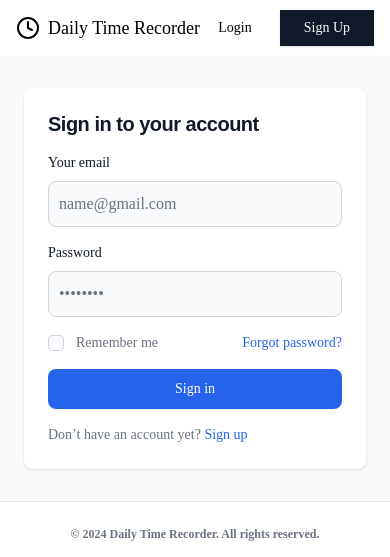
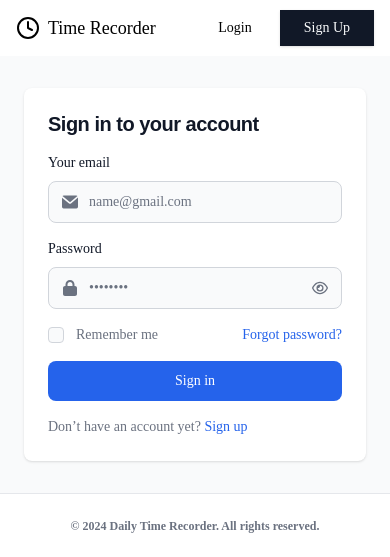
Before and after one commit to syjem/daily-time-recorder-system, a Flask app: page /sign-in in a window 390 px wide. Shown: the top 557 px of the page. Run offline with Flask 3, Linux system fonts and the light colour scheme; some libraries are stand-ins or nearby versions.

Commit message:
update 6-22-24

```diff
--- a/src/app.py
+++ b/src/app.py
@@ -168,7 +168,7 @@ def sign_in():
             return redirect(url_for('dashboard'))
 
         else:
-            flash('Invalid email or password.', 'red')
+            flash('Invalid credentials.', 'red')
             return redirect(url_for('sign_in'))
 
     return render_template("login.html")
--- a/src/static/dist/css/index.css
+++ b/src/static/dist/css/index.css
@@ -1063,6 +1063,14 @@ input:checked + .toggle-bg {
   border-width: 0;
 }
 
+.pointer-events-none {
+  pointer-events: none;
+}
+
+.pointer-events-auto {
+  pointer-events: auto;
+}
+
 .visible {
   visibility: visible;
 }
@@ -1099,6 +1107,11 @@ input:checked + .toggle-bg {
   inset: 0px;
 }
 
+.inset-y-0 {
+  top: 0px;
+  bottom: 0px;
+}
+
 .bottom-0 {
   bottom: 0px;
 }
@@ -1131,6 +1144,10 @@ input:checked + .toggle-bg {
   right: 1.25rem;
 }
 
+.start-0 {
+  inset-inline-start: 0px;
+}
+
 .top-0 {
   top: 0px;
 }
@@ -1145,6 +1162,10 @@ input:checked + .toggle-bg {
 
 .top-5 {
   top: 1.25rem;
+}
+
+.end-0 {
+  inset-inline-end: 0px;
 }
 
 .z-10 {
@@ -1386,6 +1407,10 @@ input:checked + .toggle-bg {
 
 .w-full {
   width: 100%;
+}
+
+.w-9 {
+  width: 2.25rem;
 }
 
 .min-w-\[4rem\] {
@@ -1912,8 +1937,28 @@ input:checked + .toggle-bg {
   padding-left: 1.5rem;
 }
 
+.ps-10 {
+  padding-inline-start: 2.5rem;
+}
+
+.ps-3 {
+  padding-inline-start: 0.75rem;
+}
+
+.ps-3\.5 {
+  padding-inline-start: 0.875rem;
+}
+
 .pt-2 {
   padding-top: 0.5rem;
+}
+
+.pe-3 {
+  padding-inline-end: 0.75rem;
+}
+
+.pe-3\.5 {
+  padding-inline-end: 0.875rem;
 }
 
 .text-left {
--- /dev/null
+++ b/src/static/js/login.js
@@ -0,0 +1,23 @@
+const togglePassword = document.querySelector('#togglePassword');
+const password = document.querySelector('#password');
+const eyeIcon = document.querySelector('#eyeIcon');
+
+togglePassword.addEventListener('click', function () {
+  // Toggle the type attribute
+  const type =
+    password.getAttribute('type') === 'password' ? 'text' : 'password';
+  password.setAttribute('type', type);
+
+  // Toggle the eye icon
+  if (type === 'password') {
+    eyeIcon.setAttribute(
+      'd',
+      'M288 80c-65.2 0-118.8 29.6-159.9 67.7C89.6 183.5 63 226 49.4 256c13.6 30 40.2 72.5 78.6 108.3C169.2 402.4 222.8 432 288 432s118.8-29.6 159.9-67.7C486.4 328.5 513 286 526.6 256c-13.6-30-40.2-72.5-78.6-108.3C406.8 109.6 353.2 80 288 80zM95.4 112.6C142.5 68.8 207.2 32 288 32s145.5 36.8 192.6 80.6c46.8 43.5 78.1 95.4 93 131.1c3.3 7.9 3.3 16.7 0 24.6c-14.9 35.7-46.2 87.7-93 131.1C433.5 443.2 368.8 480 288 480s-145.5-36.8-192.6-80.6C48.6 356 17.3 304 2.5 268.3c-3.3-7.9-3.3-16.7 0-24.6C17.3 208 48.6 156 95.4 112.6zM288 336c44.2 0 80-35.8 80-80s-35.8-80-80-80c-.7 0-1.3 0-2 0c1.3 5.1 2 10.5 2 16c0 35.3-28.7 64-64 64c-5.5 0-10.9-.7-16-2c0 .7 0 1.3 0 2c0 44.2 35.8 80 80 80zm0-208a128 128 0 1 1 0 256 128 128 0 1 1 0-256z'
+    );
+  } else {
+    eyeIcon.setAttribute(
+      'd',
+      'M38.8 5.1C28.4-3.1 13.3-1.2 5.1 9.2S-1.2 34.7 9.2 42.9l592 464c10.4 8.2 25.5 6.3 33.7-4.1s6.3-25.5-4.1-33.7L525.6 386.7c39.6-40.6 66.4-86.1 79.9-118.4c3.3-7.9 3.3-16.7 0-24.6c-14.9-35.7-46.2-87.7-93-131.1C465.5 68.8 400.8 32 320 32c-68.2 0-125 26.3-169.3 60.8L38.8 5.1zm151 118.3C226 97.7 269.5 80 320 80c65.2 0 118.8 29.6 159.9 67.7C518.4 183.5 545 226 558.6 256c-12.6 28-36.6 66.8-70.9 100.9l-53.8-42.2c9.1-17.6 14.2-37.5 14.2-58.7c0-70.7-57.3-128-128-128c-32.2 0-61.7 11.9-84.2 31.5l-46.1-36.1zM394.9 284.2l-81.5-63.9c4.2-8.5 6.6-18.2 6.6-28.3c0-5.5-.7-10.9-2-16c.7 0 1.3 0 2 0c44.2 0 80 35.8 80 80c0 9.9-1.8 19.4-5.1 28.2zm51.3 163.3l-41.9-33C378.8 425.4 350.7 432 320 432c-65.2 0-118.8-29.6-159.9-67.7C121.6 328.5 95 286 81.4 256c8.3-18.4 21.5-41.5 39.4-64.8L83.1 161.5C60.3 191.2 44 220.8 34.5 243.7c-3.3 7.9-3.3 16.7 0 24.6c14.9 35.7 46.2 87.7 93 131.1C174.5 443.2 239.2 480 320 480c47.8 0 89.9-12.9 126.2-32.5zm-88-69.3L302 334c-23.5-5.4-43.1-21.2-53.7-42.3l-56.1-44.2c-.2 2.8-.3 5.6-.3 8.5c0 70.7 57.3 128 128 128c13.3 0 26.1-2 38.2-5.8z'
+    );
+  }
+});
--- a/src/templates/includes/dashboard-header.html
+++ b/src/templates/includes/dashboard-header.html
@@ -14,7 +14,7 @@
       type="button"
       data-dropdown-toggle="userDropdown"
       data-dropdown-placement="bottom-start"
-      class="w-10 h-10 rounded-full cursor-pointer"
+      class="w-9 h-9 rounded-full cursor-pointer"
       src="{{ image_src }}"
       alt="User" />
 
--- /dev/null
+++ b/src/templates/includes/email-field.html
@@ -0,0 +1,23 @@
+<div class="relative">
+  <div
+    class="absolute inset-y-0 start-0 flex items-center ps-3.5 pointer-events-none">
+    <svg
+      class="w-4 h-4 text-gray-500 dark:text-gray-400"
+      aria-hidden="true"
+      xmlns="http://www.w3.org/2000/svg"
+      fill="currentColor"
+      viewBox="0 0 20 16">
+      <path
+        d="m10.036 8.278 9.258-7.79A1.979 1.979 0 0 0 18 0H2A1.987 1.987 0 0 0 .641.541l9.395 7.737Z" />
+      <path
+        d="M11.241 9.817c-.36.275-.801.425-1.255.427-.428 0-.845-.138-1.187-.395L0 2.6V14a2 2 0 0 0 2 2h16a2 2 0 0 0 2-2V2.5l-8.759 7.317Z" />
+    </svg>
+  </div>
+  <input
+    name="email"
+    type="email"
+    id="email"
+    class="bg-gray-50 border border-gray-300 text-gray-900 text-sm rounded-lg focus:ring-blue-500 focus:border-blue-500 block w-full ps-10 p-2.5 dark:bg-gray-700 dark:border-gray-600 dark:placeholder-gray-400 dark:text-white dark:focus:ring-blue-500 dark:focus:border-blue-500"
+    placeholder="name@gmail.com"
+    required />
+</div>
--- a/src/templates/layout.html
+++ b/src/templates/layout.html
@@ -36,7 +36,7 @@
             <circle cx="12" cy="12" r="10"></circle>
             <polyline points="12 6 12 12 16 14"></polyline>
           </svg>
-          <span class="ml-2 text-lg font-medium">Daily Time Recorder</span>
+          <span class="ml-2 text-lg font-medium">Time Recorder</span>
         </a>
         <div class="flex items-center gap-7">
           <a
@@ -68,8 +68,5 @@
     <script
       type="module"
       src="{{url_for('static',filename='js/index.js')}}"></script>
-    <script
-      type="module"
-      src="{{url_for('static',filename='js/signup.js')}}"></script>
   </body>
 </html>
--- a/src/templates/login.html
+++ b/src/templates/login.html
@@ -17,13 +17,7 @@ main %}
               class="block mb-2 text-sm font-medium text-gray-900 dark:text-white"
               >Your email</label
             >
-            <input
-              type="email"
-              name="email"
-              id="email"
-              class="bg-gray-50 border border-gray-300 text-gray-900 sm:text-sm rounded-lg focus:ring-primary-600 focus:border-primary-600 block w-full p-2.5 dark:bg-gray-700 dark:border-gray-600 dark:placeholder-gray-400 dark:text-white dark:focus:ring-blue-500 dark:focus:border-blue-500"
-              placeholder="name@gmail.com"
-              required />
+            {% include "includes/email-field.html" %}
           </div>
           <div>
             <label
@@ -31,13 +25,45 @@ main %}
               class="block mb-2 text-sm font-medium text-gray-900 dark:text-white"
               >Password</label
             >
-            <input
-              type="password"
-              name="password"
-              id="password"
-              placeholder="••••••••"
-              class="bg-gray-50 border border-gray-300 text-gray-900 sm:text-sm rounded-lg focus:ring-primary-600 focus:border-primary-600 block w-full p-2.5 dark:bg-gray-700 dark:border-gray-600 dark:placeholder-gray-400 dark:text-white dark:focus:ring-blue-500 dark:focus:border-blue-500"
-              required />
+            <div class="relative">
+              <div
+                class="absolute inset-y-0 start-0 flex items-center ps-3.5 pointer-events-none">
+                <svg
+                  aria-hidden="true"
+                  fill="currentColor"
+                  class="w-4 h-4 text-gray-500 dark:text-gray-400"
+                  xmlns="http://www.w3.org/2000/svg"
+                  viewBox="0 0 448 512">
+                  <path
+                    d="M144 144v48H304V144c0-44.2-35.8-80-80-80s-80 35.8-80 80zM80 192V144C80 64.5 144.5 0 224 0s144 64.5 144 144v48h16c35.3 0 64 28.7 64 64V448c0 35.3-28.7 64-64 64H64c-35.3 0-64-28.7-64-64V256c0-35.3 28.7-64 64-64H80z" />
+                </svg>
+              </div>
+              <input
+                name="password"
+                type="password"
+                id="password"
+                class="bg-gray-50 border border-gray-300 text-gray-900 text-sm rounded-lg focus:ring-blue-500 focus:border-blue-500 block w-full ps-10 p-2.5 dark:bg-gray-700 dark:border-gray-600 dark:placeholder-gray-400 dark:text-white dark:focus:ring-blue-500 dark:focus:border-blue-500"
+                placeholder="••••••••"
+                required />
+              <div
+                class="absolute inset-y-0 end-0 flex items-center pe-3.5 pointer-events-auto">
+                <button
+                  type="button"
+                  id="togglePassword"
+                  class="text-gray-500 dark:text-gray-400">
+                  <svg
+                    aria-hidden="true"
+                    class="w-4 h-4 text-gray-500 dark:text-gray-400"
+                    xmlns="http://www.w3.org/2000/svg"
+                    viewBox="0 0 576 512"
+                    fill="currentColor">
+                    <path
+                      id="eyeIcon"
+                      d="M288 80c-65.2 0-118.8 29.6-159.9 67.7C89.6 183.5 63 226 49.4 256c13.6 30 40.2 72.5 78.6 108.3C169.2 402.4 222.8 432 288 432s118.8-29.6 159.9-67.7C486.4 328.5 513 286 526.6 256c-13.6-30-40.2-72.5-78.6-108.3C406.8 109.6 353.2 80 288 80zM95.4 112.6C142.5 68.8 207.2 32 288 32s145.5 36.8 192.6 80.6c46.8 43.5 78.1 95.4 93 131.1c3.3 7.9 3.3 16.7 0 24.6c-14.9 35.7-46.2 87.7-93 131.1C433.5 443.2 368.8 480 288 480s-145.5-36.8-192.6-80.6C48.6 356 17.3 304 2.5 268.3c-3.3-7.9-3.3-16.7 0-24.6C17.3 208 48.6 156 95.4 112.6zM288 336c44.2 0 80-35.8 80-80s-35.8-80-80-80c-.7 0-1.3 0-2 0c1.3 5.1 2 10.5 2 16c0 35.3-28.7 64-64 64c-5.5 0-10.9-.7-16-2c0 .7 0 1.3 0 2c0 44.2 35.8 80 80 80zm0-208a128 128 0 1 1 0 256 128 128 0 1 1 0-256z" />
+                  </svg>
+                </button>
+              </div>
+            </div>
           </div>
           <div class="flex items-center justify-between">
             <div class="flex items-start">
@@ -46,8 +72,7 @@ main %}
                   id="remember"
                   aria-describedby="remember"
                   type="checkbox"
-                  class="w-4 h-4 border border-gray-300 rounded bg-gray-50 focus:ring-3 focus:ring-primary-300 dark:bg-gray-700 dark:border-gray-600 dark:focus:ring-primary-600 dark:ring-offset-gray-800"
-                  required="" />
+                  class="w-4 h-4 border border-gray-300 rounded bg-gray-50 focus:ring-3 focus:ring-primary-300 dark:bg-gray-700 dark:border-gray-600 dark:focus:ring-primary-600 dark:ring-offset-gray-800" />
               </div>
               <div class="ml-3 text-sm">
                 <label for="remember" class="text-gray-500 dark:text-gray-300"
@@ -79,4 +104,6 @@ main %}
     </div>
   </div>
 </section>
+
+<script src="{{url_for('static',filename='js/login.js')}}"></script>
 {% endblock %}
--- a/src/templates/time-schedule.html
+++ b/src/templates/time-schedule.html
@@ -413,4 +413,6 @@ block main %}
     </main>
   </div>
 </div>
+
+<script src="{{url_for('static',filename='js/time-schedule.js')}}"></script>
 {% endblock %}
```
Also changed, not shown: src/static/js/index.js (+0 -73 lines), src/static/js/time-schedule.js (added, +72 -0 lines), src/templates/forgot-password.html (+1 -7 lines), src/templates/sign-up.html (+3 -8 lines).
